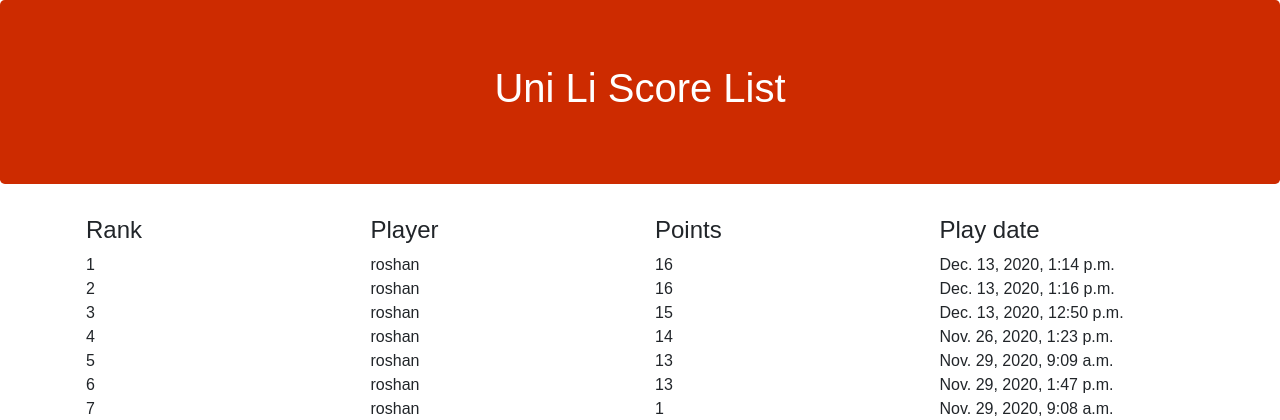
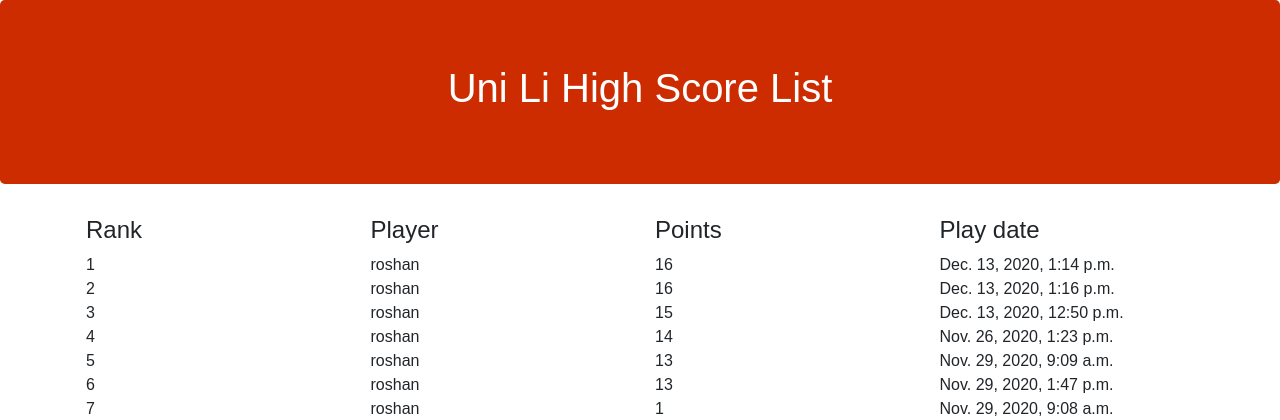
Before and after one commit to Cyberboa/Quiz-game-Uni-li, a Django app: page /score/ in a window 1280 px wide. Shown: the part 56-476 px from the top of the page. Run offline with Django 3.2, Linux system fonts and the light colour scheme; a user stored in the database is signed in; data comes from the database, SQL or seed files in the repository; style sheets or scripts are compiled from the project's sources; some libraries are stand-ins or nearby versions.

Commit message:
- Fixing score.html

```diff
--- a/templates/score.html
+++ b/templates/score.html
@@ -2,7 +2,7 @@
 
 {% block mainContent %}
     <div class="jumbotron text-center">
-        <h1>Uni Li Score List</h1>
+        <h1>Uni Li High Score List</h1>
     </div>
     <div class="container">
         <div class="row">
```
